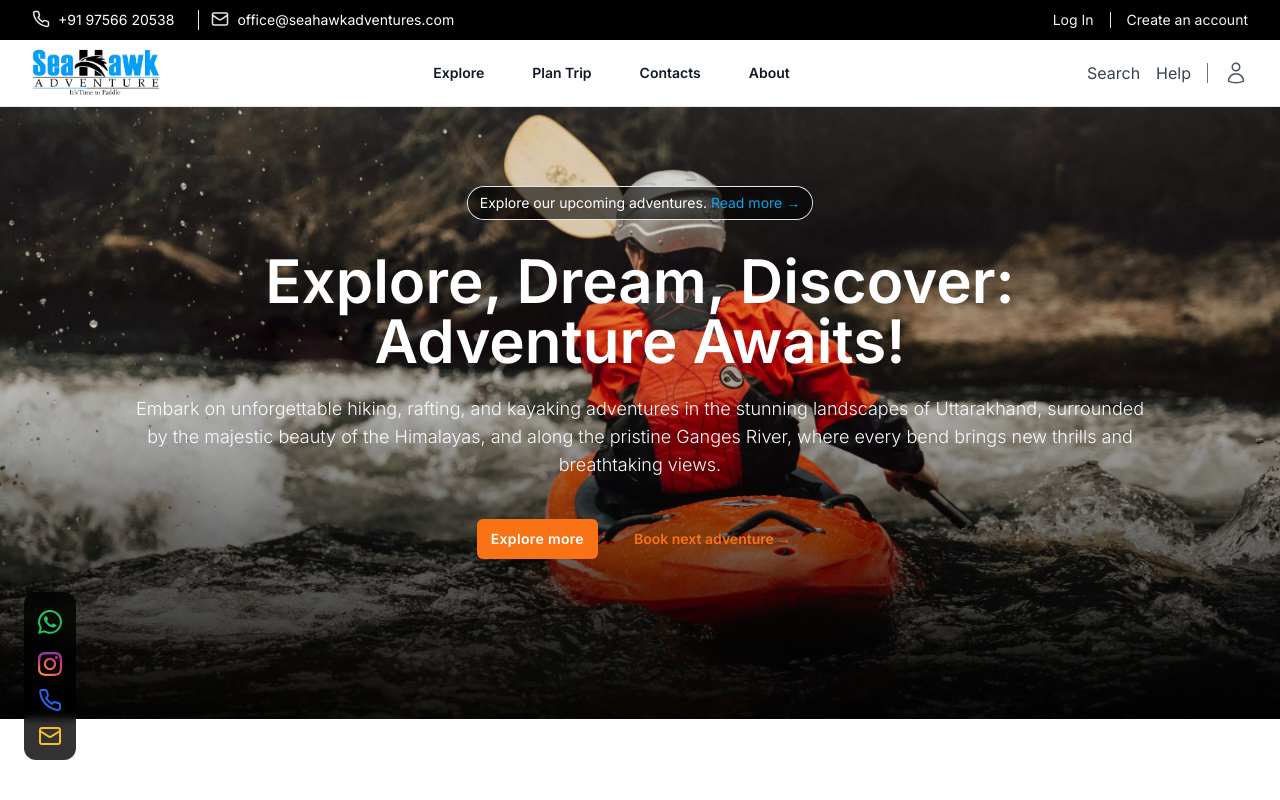
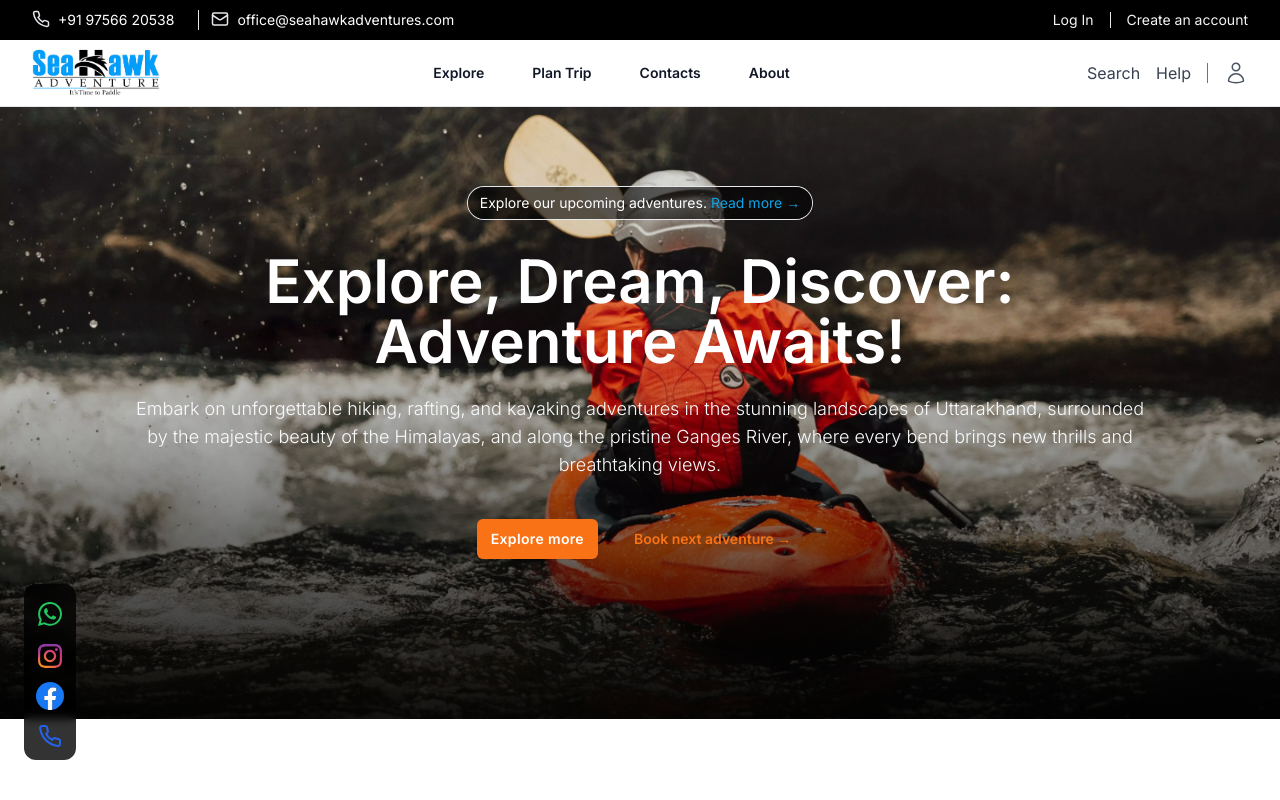
Before and after one commit to in-deepaknegi/seahawkadventures, a Next.js app: page / in a window 1280 px wide. Shown: the top 800 px of the page. Built offline with nearby package versions, Linux system fonts and the light colour scheme.

Commit message:
updated buttons, added sharp

```diff
--- a/components/(pages)/home/Feature.jsx
+++ b/components/(pages)/home/Feature.jsx
@@ -57,10 +57,8 @@ const Feature = () => {
                                 ))}
                             </div>
                             <div className="mt-10 flex gap-x-6">
-                                <a href="/booking" className="rounded-md px-3.5 py-2.5 text-sm font-semibold text-orange-600 shadow-sm ring-1 ring-orange-500 hover:text-white hover:bg-orange-500"
-                                >
-                                    Book now
-                                </a>
+                                <Button text='Book now' />
+
                                 <a href="/explore/rafting" className="text-sm font-semibold leading-6 text-gray-900 my-auto"
                                 >
                                     Explore rafting <span aria-hidden="true">→</span></a>
@@ -115,10 +113,8 @@ const Feature = () => {
                                 ))}
                             </div>
                             <div className="mt-10 flex gap-x-6">
-                                <a href="/booking" className="rounded-md px-3.5 py-2.5 text-sm font-semibold text-orange-600 shadow-sm ring-1 ring-orange-500 hover:text-white hover:bg-orange-500"
-                                >
-                                    Book now
-                                </a>
+                                <Button text='Book now' />
+
                                 <a href="/explore/kayaking" className="text-sm font-semibold leading-6 text-gray-900 my-auto">
                                     Explore kayaking <span aria-hidden="true">→</span></a>
                             </div>
--- a/components/Icons.jsx
+++ b/components/Icons.jsx
@@ -89,6 +89,37 @@ const Icons = () => {
                     </Link>
 
                     <Link
+                        href="https://www.facebook.com/seahawkadventure/"
+                        target="_blank"
+                        className="mx-auto"
+                    >
+                        <span className="sr-only">Facebook</span>
+                        <svg
+                            viewBox="0 0 16 16"
+                            xmlns="http://www.w3.org/2000/svg"
+                            fill="none"
+                            className="w-8 h-8"
+                        >
+                            <g id="SVGRepo_bgCarrier" strokeWidth="0"></g>
+                            <g
+                                id="SVGRepo_tracerCarrier"
+                                strokeLinecap="round"
+                                strokeLinejoin="round"
+                            ></g>
+                            <g id="SVGRepo_iconCarrier">
+                                <path
+                                    fill="#1877F2"
+                                    d="M15 8a7 7 0 00-7-7 7 7 0 00-1.094 13.915v-4.892H5.13V8h1.777V6.458c0-1.754 1.045-2.724 2.644-2.724.766 0 1.567.137 1.567.137v1.723h-.883c-.87 0-1.14.54-1.14 1.093V8h1.941l-.31 2.023H9.094v4.892A7.001 7.001 0 0015 8z"
+                                ></path>
+                                <path
+                                    fill="#ffffff"
+                                    d="M10.725 10.023L11.035 8H9.094V6.687c0-.553.27-1.093 1.14-1.093h.883V3.87s-.801-.137-1.567-.137c-1.6 0-2.644.97-2.644 2.724V8H5.13v2.023h1.777v4.892a7.037 7.037 0 002.188 0v-4.892h1.63z"
+                                ></path>
+                            </g>
+                        </svg>
+                    </Link>
+
+                    <Link
                         href={`tel:+91 97566 20538`}
                         target="_blank"
                         className="mx-auto"
@@ -110,28 +141,7 @@ const Icons = () => {
                         </svg>
                     </Link>
 
-                    <Link
-                        href={`mailto:office@seahawkadventures.com`}
-                        target="_blank"
-                        className="mx-auto"
-                    >
-                        <span className="sr-only">Mail</span>
-                        <svg
-                            xmlns="http://www.w3.org/2000/svg"
-                            width="18"
-                            height="18"
-                            viewBox="0 0 24 24"
-                            fill="none"
-                            stroke="currentColor"
-                            strokeWidth="2"
-                            strokeLinecap="round"
-                            strokeLinejoin="round"
-                            className="w-6 h-6 text-amber-400"
-                        >
-                            <rect width="20" height="16" x="2" y="4" rx="2"></rect>
-                            <path d="m22 7-8.97 5.7a1.94 1.94 0 0 1-2.06 0L2 7"></path>
-                        </svg>
-                    </Link>
+
                 </div>
             </div>
         </section>
--- a/package.json
+++ b/package.json
@@ -19,6 +19,7 @@
     "next-mdx-remote": "^4.4.1",
     "react": "^18.2.0",
     "react-dom": "^18.2.0",
+    "sharp": "^0.33.2",
     "swiper": "^11.0.5"
   },
   "devDependencies": {
```
Also changed, not shown: 1 other file (tests, documents, lock files or other folders).
